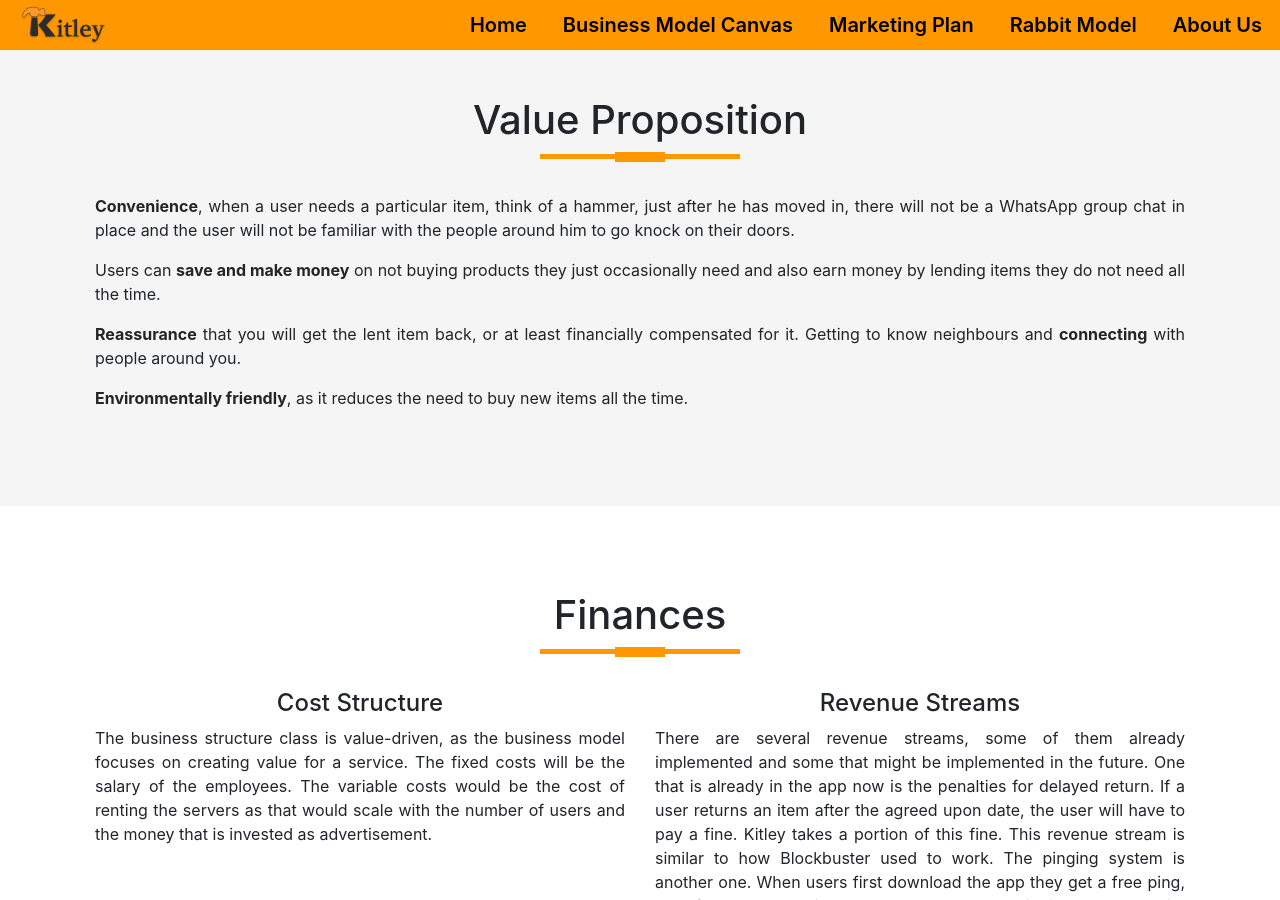
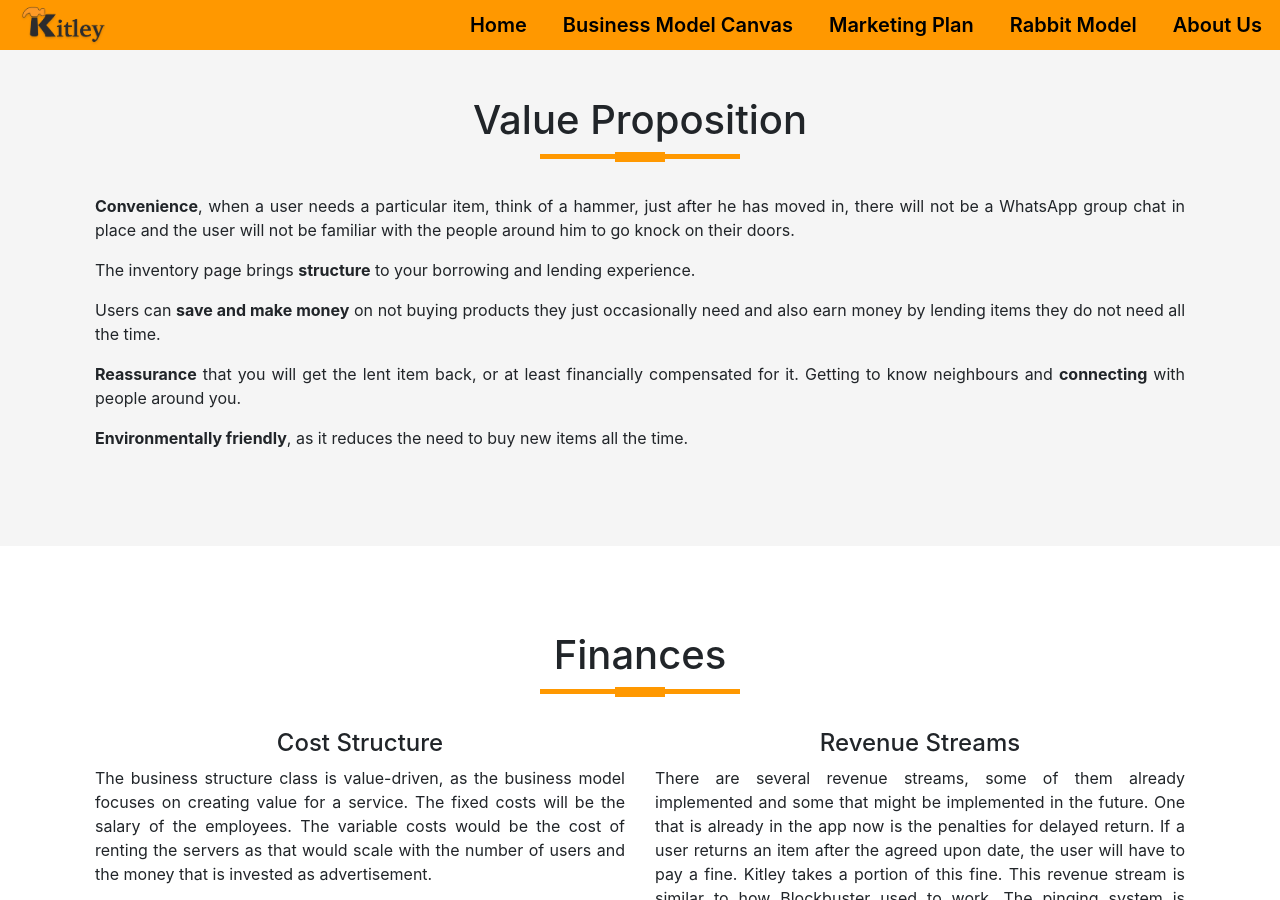
Before and after one commit to Sowdiyeah/kitley_web, a Jekyll site: the page built from business.html, in a window 1280 px wide and 900 px high, scrolled down 991 px. Built offline with Jekyll 4.4.1, drawn with Linux system fonts in a browser that asks for light colours.

Commit message:
add a line to value proposition

```diff
--- a/business.html
+++ b/business.html
@@ -53,6 +53,7 @@ layout: default
                 <p><b>Convenience</b>, when a user needs a particular item, think of a hammer, just after he has moved
                     in, there will not be a WhatsApp group chat in place and the user will not be familiar with the
                     people around him to go knock on their doors.</p>
+                <p>The inventory page brings <b>structure</b> to your borrowing and lending experience.</p>
                 <p>Users can <b>save and make money</b> on not buying products they just occasionally need and also earn
                     money by lending items they do not need all the time.</p>
                 <p><b>Reassurance</b> that you will get the lent item back, or at least financially compensated for it.
```
